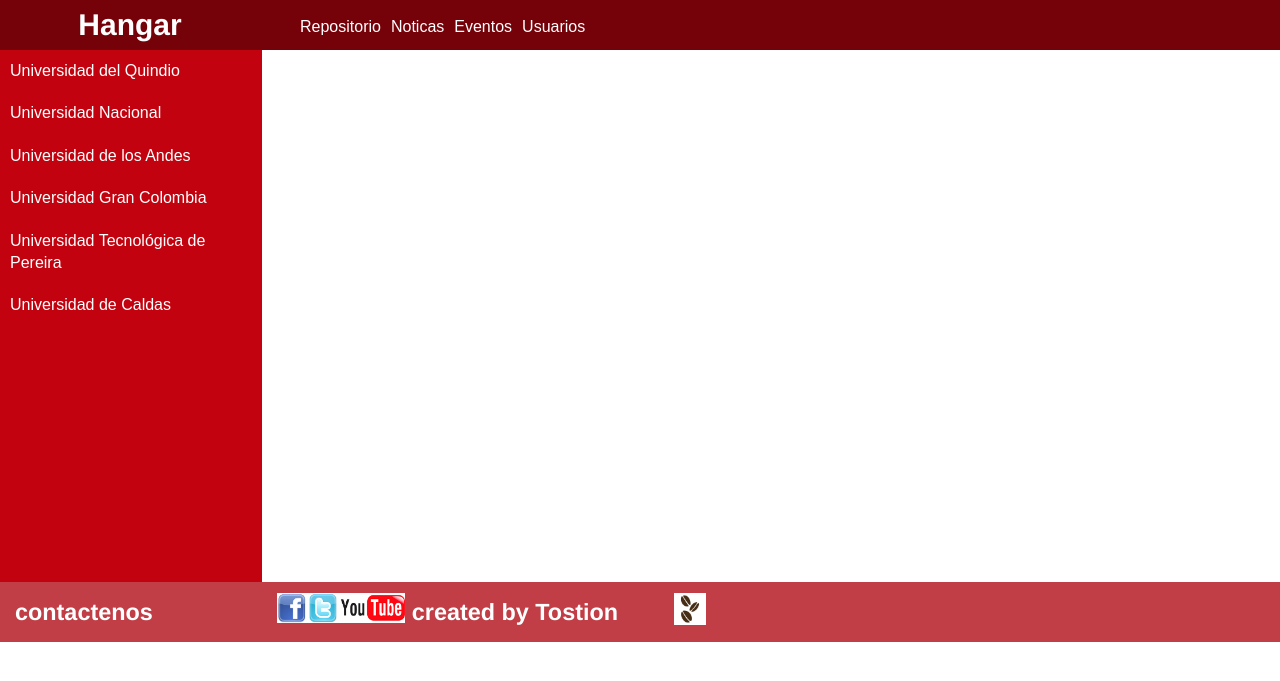
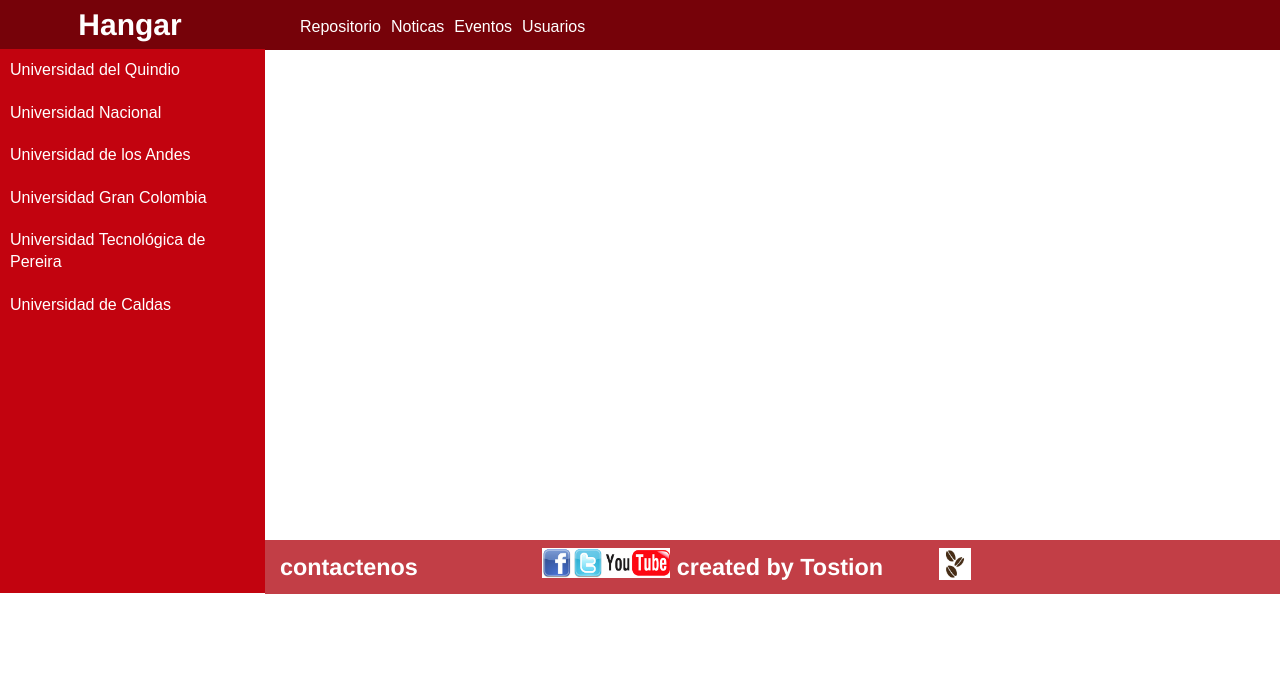
Before and after one commit to marcelo06/hangar, a PHP site: page / in a window 1280 px wide; the page is wider, and only the part inside the window is pictured. Shown: the top 681 px of that part. Run offline with PHP 8.4, Linux system fonts and the light colour scheme.

Commit message:
ultimas actualizaciones

```diff
--- a/css/main.css
+++ b/css/main.css
@@ -14,6 +14,7 @@ html {
     color: #222;
     font-size: 1em;
     line-height: 1.4;
+    width: 100%;
 }
 
 /*
@@ -178,8 +179,13 @@ footer{
   line-height: 50px;
   width: 100%;
   font-family: "Helvetica Neue",Helvetica,Arial,sans-serif;
-    padding: 5px 15px;
+  padding: 2px 15px;
   font-weight: 300;
+  position: absolute;
+  top: 540px;
+
+
+
 }
 
 footer div h3{
@@ -187,6 +193,7 @@ footer div h3{
   margin: auto;
   width: 20%;
   float: left;
+
 }
 
 #img-tostion{
@@ -207,24 +214,27 @@ footer div h3{
 }
 
 aside{
-  width: 230px;
+
   background: #C2030F;
+  bottom: 5px;
+  display: table-cell;
   position: relative;
-  top: 0px;
-  padding: 16px;
-  height: 500px;
+  height: 544px;
+  width: 260px;
+
 }
 
 #seleccion-u{
-    width: 302px;
+    width: 265px;
     position: relative;
-    right: 56px;
-    bottom: 32px;
+
 
 }
 
 #lista-u{
     list-style:  none;
+    padding: inherit;
+    margin-top: 0px
 }
 #lista-u li{
     padding: 10px;
@@ -240,9 +250,15 @@ aside{
 
 }
 
+#principal{
+    display: table-cell;
+}
 
-
-
+#contenido{
+  display: table;
+  width: 100%;
+  height: 540px;
+}
 
 
 
--- a/index.html
+++ b/index.html
@@ -51,6 +51,9 @@
                     </div>
             </div>
         </div>
+
+        <div id="contenido">
+
           <aside>
             <div  id="seleccion-u">
               <ul id="lista-u">
@@ -76,8 +79,8 @@
 
             </div>
           </aside>
+
           <div id="principal">
-        </div>
 
             <footer>
               <div>
@@ -92,6 +95,12 @@
           </footer>
 
 
+        </div>
+
+
+          </div>
+
+
     </body>
 
 </html>
```
Lines whose indentation alone changed are shown as unchanged.
